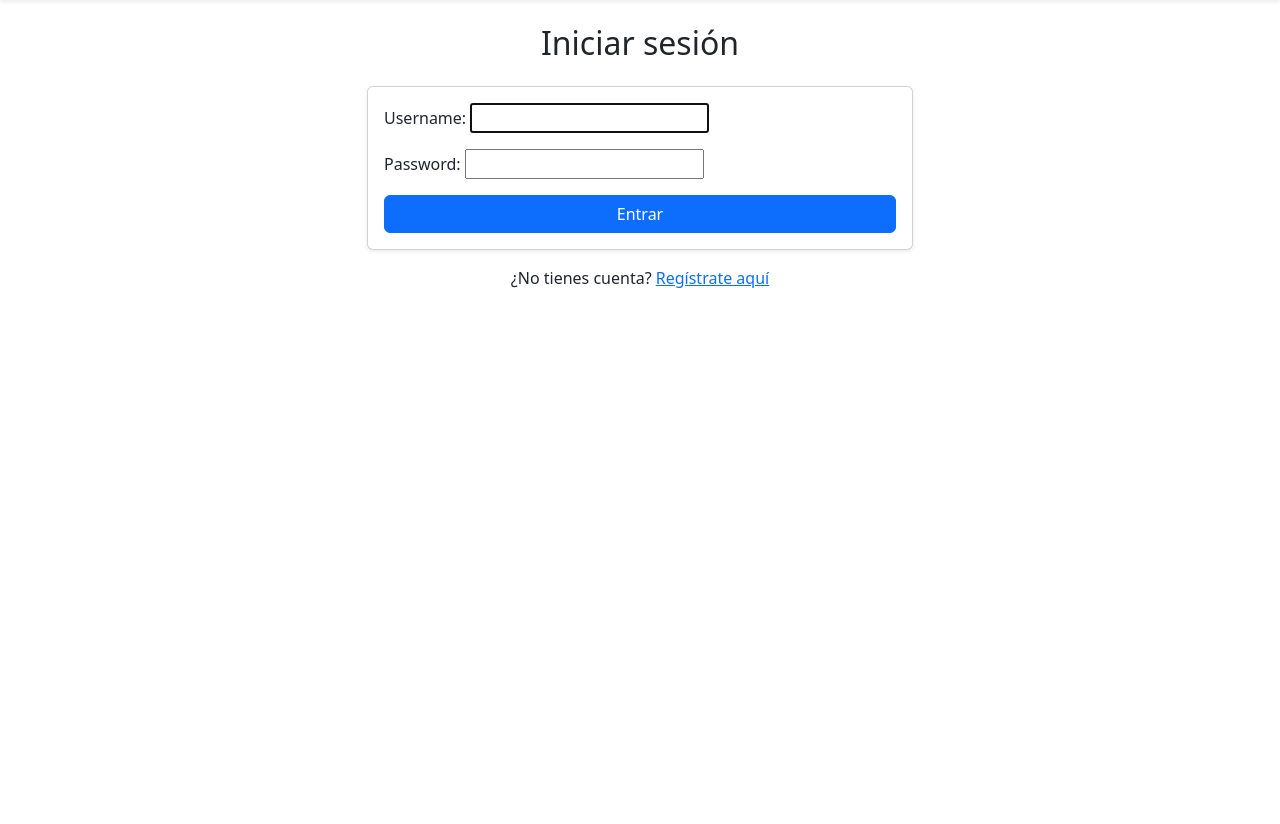
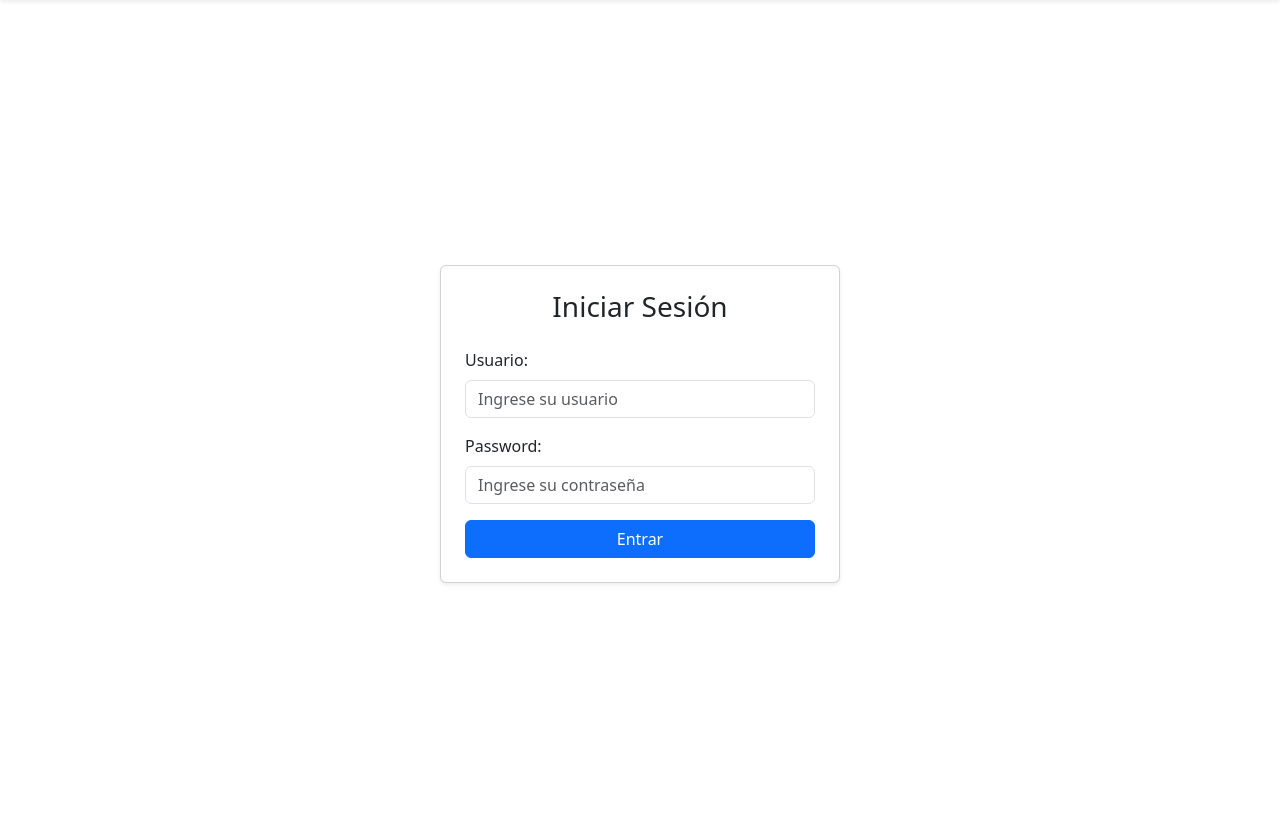
Before and after one commit to SamSudev/actividad_edwin, a Django app: a page that uses templates/tareas/base.html in a window 1280 px wide. Shown: the part 56-880 px from the top of the page. Before the commit the page ends 344 px from the top, so only its background shows below. Run offline with Django 5.2, Linux system fonts and the light colour scheme.

Commit message:
UI Mejorada: Cambios en los formularios y en los formatos de tareas

```diff
--- a/templates/tareas/base.html
+++ b/templates/tareas/base.html
@@ -22,13 +22,11 @@
     <li class="nav-item"><a class="nav-link" href="{% url 'home' %}">Home</a></li>
 
     {% if user.is_authenticated %}
-      <!-- Estas opciones solo aparecen si el usuario inició sesión -->
       <li class="nav-item"><a class="nav-link" href="{% url 'tareas_completadas' %}">Tareas completadas</a></li>
       <li class="nav-item"><a class="nav-link" href="{% url 'tareas' %}">Tareas pendientes</a></li>
       <li class="nav-item"><a class="nav-link" href="{% url 'crear_tarea' %}">Crear Tarea</a></li>
       <li class="nav-item"><a class="nav-link text-danger" href="{% url 'signout' %}">Cerrar Sesión</a></li>
     {% else %}
-      <!-- Estas opciones aparecen solo si el usuario NO ha iniciado sesión -->
       <li class="nav-item"><a class="nav-link" href="{% url 'signin' %}">Iniciar Sesión</a></li>
       <li class="nav-item"><a class="nav-link" href="{% url 'signup' %}">Registrarse</a></li>
     {% endif %}
--- a/templates/tareas/signin.html
+++ b/templates/tareas/signin.html
@@ -1,19 +1,30 @@
 {% extends 'tareas/base.html' %}
-{% block title %}Iniciar sesión{% endblock %}
+{% block title %}Iniciar Sesión{% endblock %}
 
 {% block content %}
-<div class="row justify-content-center">
-  <div class="col-md-6">
-    <h2 class="mb-4 text-center">Iniciar sesión</h2>
-    <form method="post" class="card card-body shadow-sm">
+<div class="d-flex justify-content-center align-items-center vh-100">
+  <div class="card shadow-sm p-4" style="max-width: 400px; width: 100%;">
+    <h3 class="text-center mb-4">Iniciar Sesión</h3>
+    <form method="post">
       {% csrf_token %}
-      {{ form.as_p }}
-      <button type="submit" class="btn btn-primary w-100">Entrar</button>
+
+      <!-- Usuario -->
+      <div class="mb-3">
+        <label class="form-label">Usuario:</label>
+        <input type="text" name="username" class="form-control" placeholder="Ingrese su usuario" required>
+      </div>
+
+      <!-- Password -->
+      <div class="mb-3">
+        <label class="form-label">Password:</label>
+        <input type="password" name="password" class="form-control" placeholder="Ingrese su contraseña" required>
+      </div>
+
+      <!-- Botón -->
+      <div class="d-grid">
+        <button type="submit" class="btn btn-primary">Entrar</button>
+      </div>
     </form>
-    <p class="mt-3 text-center">
-      ¿No tienes cuenta?
-      <a href="{% url 'signup' %}">Regístrate aquí</a>
-    </p>
   </div>
 </div>
 {% endblock %}
```
Also changed, not shown: templates/tareas/signup.html (+28 -11 lines).
